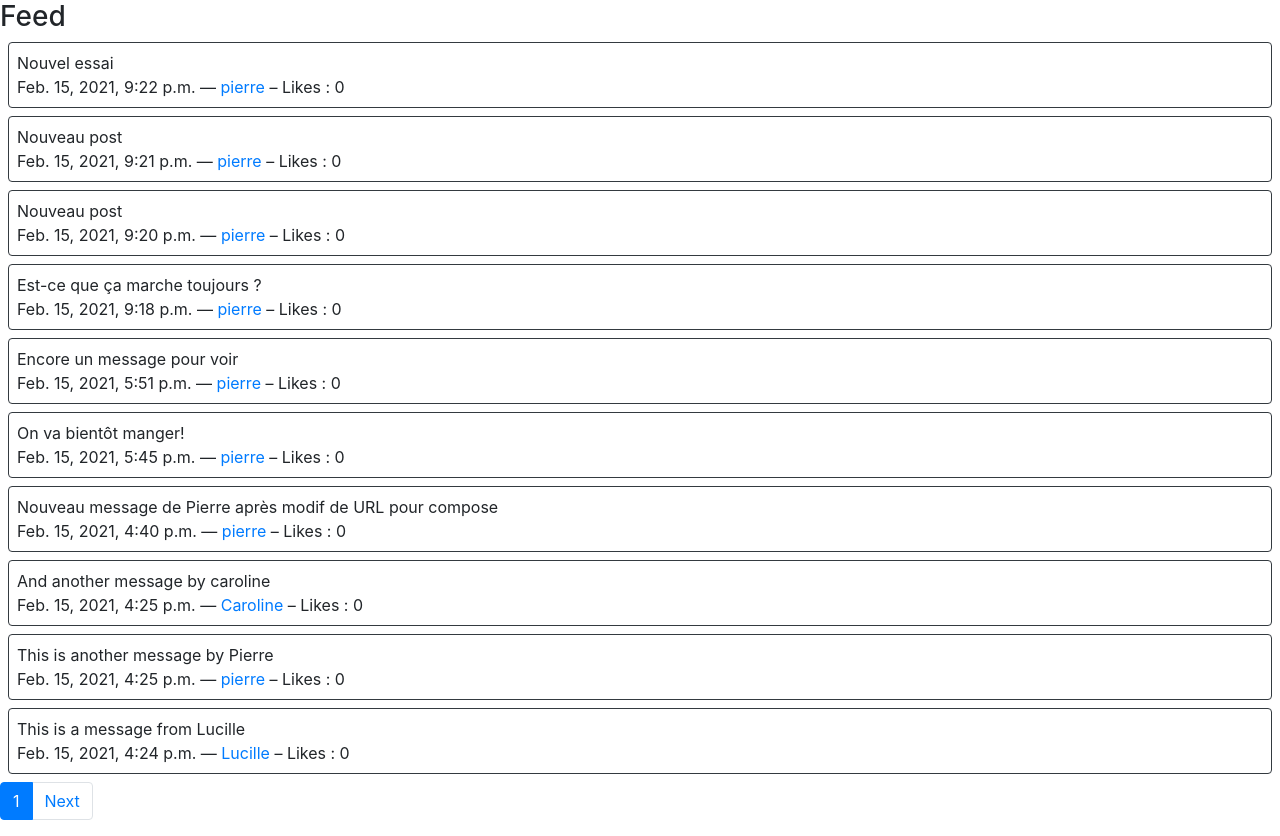
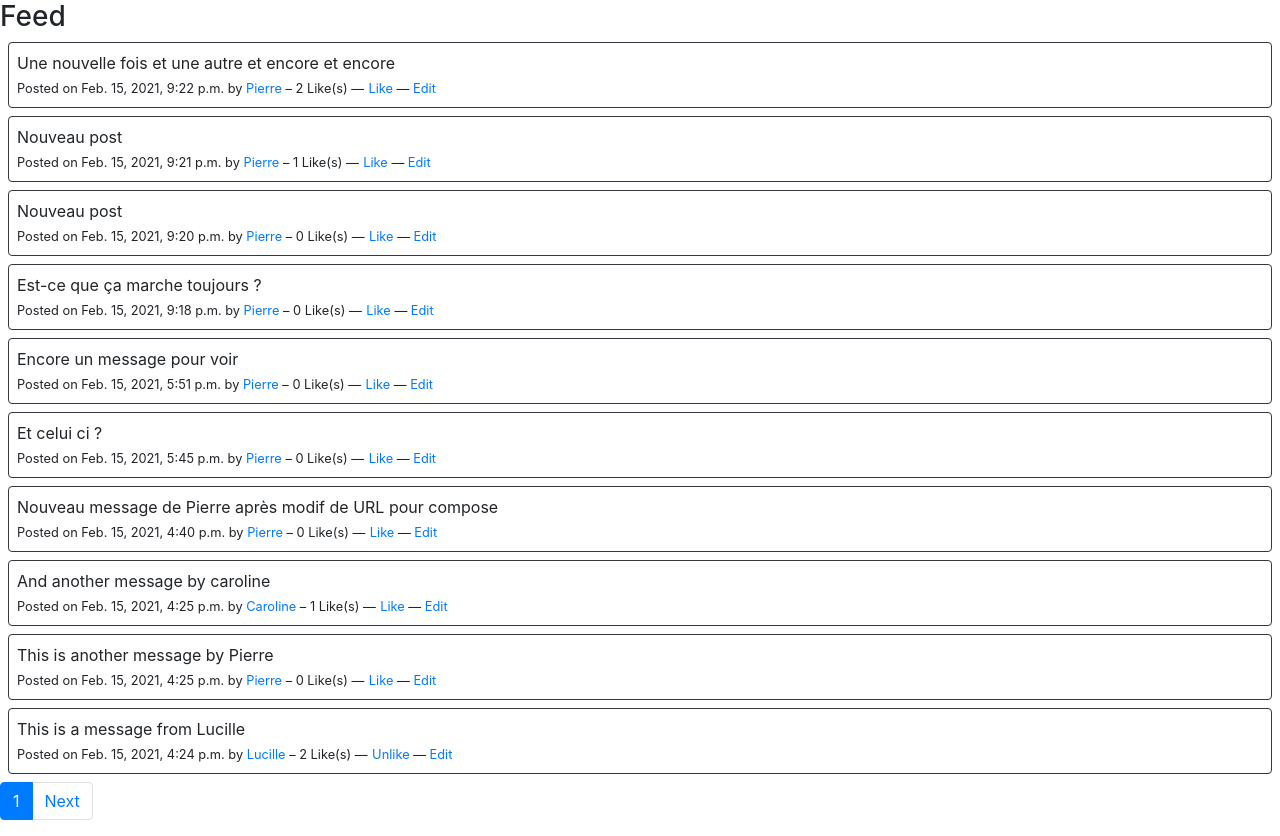
Before and after one commit to palexthom/CS50w, a Django app: page /posts in a window 1280 px wide. Shown: the part 56-892 px from the top of the page. Run offline with Django 3.2, Linux system fonts and the light colour scheme; a user stored in the database is signed in; data comes from the database, SQL or seed files in the repository; some libraries are stand-ins or nearby versions.

Commit message:
Specification completed

```diff
--- a/project4/network/models.py
+++ b/project4/network/models.py
@@ -3,14 +3,14 @@
 
 
 class User(AbstractUser):
-    following = models.ManyToManyField("User", related_name="followers", blank=True, null=True)
+    following = models.ManyToManyField("User", related_name="followers", blank=True)
 
 
 class Post(models.Model):
     author = models.ForeignKey("User", on_delete=models.CASCADE, related_name="posts", blank=True, null=True)
     timestamp = models.DateTimeField(auto_now_add=True)
     body = models.TextField(blank=True)
-    likes = models.IntegerField(default=0)
+    likes = models.ManyToManyField("User", related_name="likers", blank=True)
 
     def serialize(self):
         return {
--- a/project4/network/static/network/index.js
+++ b/project4/network/static/network/index.js
@@ -93,3 +93,57 @@
     window.location.replace(document.querySelector("#url-unfollow").dataset.url);
 
 }
+
+function on_edit(contents){
+    console.log("J'ai cliqué")
+    console.log(contents)
+    const div = document.getElementById(contents)
+    var body = div.innerHTML
+    div.innerHTML = `<textarea class="form-control" id="compose-${contents}">${body}</textarea><button class="btn btn-primary my-2" onclick="update_post(${contents})">Update</button>`
+}
+
+function on_like(contents){
+    console.log("Someone liked/unliked")
+    console.log
+    var anchor = document.getElementById(`like-${contents}`)
+    var likes = document.getElementById(`likenr-${contents}`)
+    var likesnr = parseInt(document.getElementById(`likenr-${contents}`).innerHTML)
+    console.log(anchor.innerHTML)
+    fetch(`/like/${contents}`, {
+      method: 'PUT',
+      body: JSON.stringify({
+         liked: "unliked"
+      })
+    })
+    console.log(anchor.innerHTML)
+    if (anchor.innerHTML == "Like"){
+        anchor.innerHTML = "Unlike"
+        likes.innerHTML = likesnr + 1
+        console.log("Should be updated")
+    }
+    else{
+        anchor.innerHTML = "Like"
+        likes.innerHTML = likesnr - 1
+        console.log("Should be updated")
+    }
+}
+
+
+function update_post(contents){
+    console.log("Updating post")
+    console.log(contents)
+    console.log(document.getElementById(`compose-${contents}`).value)
+    fetch(`/edit/${contents}`, {
+      method: 'PUT',
+      body: JSON.stringify({
+         body: document.getElementById(`compose-${contents}`).value
+      })
+    })
+    .then(response => {
+        console.log(response.status)
+        if (response.status != 204){
+            alert('could not update post')
+        }
+    })
+    .then(window.location.reload());
+}
--- a/project4/network/templates/network/index.html
+++ b/project4/network/templates/network/index.html
@@ -39,9 +39,14 @@
             <h3>Feed</h3>
             {% for post in page_obj %}
             <div class='border border-dark rounded p-2 m-2 bg-white'>
-                <div>{{post.body}}</div>
+                <div id="{{post.0.id}}">{{post.0.body}}</div>
                 <div>
-                    {{post.timestamp}} — <a href="{% url 'user' post.author %}">{{ post.author }}</a> – Likes : {{ post.likes }}
+                    <small>Posted on {{post.0.timestamp}} by <a href="{% url 'user' post.0.author %}">{{ post.0.author }}</a> – <span id="likenr-{{post.0.id}}">{{post.0.likes.count}}</span> Like(s) —</small>
+                    {% if post.1 %}
+                        <small><a id="like-{{post.0.id}}" href="#" onclick=on_like({{post.0.id}})>Unlike</a> — <a href="#" onclick=on_edit({{post.0.id}})>Edit</a></small>
+                    {% else %}
+                        <small><a id="like-{{post.0.id}}" href="#" onclick=on_like({{post.0.id}})>Like</a> — <a href="#" onclick=on_edit({{post.0.id}})>Edit</a></small>
+                    {% endif %}
                 </div>
             </div>
             {% endfor %}
@@ -70,9 +75,6 @@
               {% endif %}
           </ul>
 
-
-
-
         </nav>
 
 {% endif %}
--- a/project4/network/urls.py
+++ b/project4/network/urls.py
@@ -10,6 +10,8 @@
     path("register", views.register, name="register"),
     path("posts/compose", views.compose, name='compose'),
     path("posts", views.posts, name='posts'),
+    path("edit/<int:post_id>", views.edit, name='edit'),
+    path("like/<int:post_id>", views.like, name='like'),
     path("user/<str:user_name>", views.user, name='user'),
     path("follow/<str:username>", views.follow, name='follow'),
     path("unfollow/<str:username>", views.unfollow, name='unfollow'),
--- a/project4/network/views.py
+++ b/project4/network/views.py
@@ -8,6 +8,7 @@
 from django.views.decorators.csrf import csrf_exempt
 from django.core.paginator import Paginator
 from django.views.generic import ListView
+from django.core.exceptions import ObjectDoesNotExist
 
 from .models import User, Post
 
@@ -116,12 +117,70 @@
     # Order posts
     print("Let's order posts")
     posts = posts.order_by("-timestamp").all()
-    paginator = Paginator(posts, 10)
+    print(posts)
+
+    posts_with_like = []
+    # For each post, we need to know if user has liked or not
+    for post in posts:
+        likers = [user for user in post.likes.all()]
+        print(likers)
+        print(request.user in likers)
+        posts_with_like.append((post, request.user in likers))
+
+    paginator = Paginator(posts_with_like, 10)
     page_number = request.GET.get('page')
     page_obj = paginator.get_page(page_number)
 
     print("Let's render homepage")
     return render(request, "network/index.html", {'page_obj': page_obj})
+
+
+@csrf_exempt
+@login_required
+def edit(request, post_id):
+    # if user is author and request is PUT, edit the post
+    if request.method == "PUT":
+        try:
+            post = Post.objects.get(id=post_id)
+        except ObjectDoesNotExist:
+            return JsonResponse({"error": "Post not found."}, status=404, safe=False)
+
+        print(post.author)
+        print(request.user)
+        if post.author == request.user:
+            data = json.loads(request.body)
+            if data.get("body") is not None:
+                post.body = data["body"]
+                post.save()
+                return HttpResponse(status=204)
+            else:
+                return JsonResponse({
+                    "error": "Post content cannot be empty."
+                }, status=400)
+        else:
+            return JsonResponse({
+                "error": "Only author can edit his posts"
+            }, status=400)
+
+    else:
+        return JsonResponse({"error": "Request must be PUT"}, status=404, safe=False)
+
+@csrf_exempt
+@login_required
+def like(request, post_id):
+    # if user in likelist, we remove it, otherwise add it
+    if request.method == "PUT":
+        try:
+            post = Post.objects.get(id=post_id)
+        except ObjectDoesNotExist:
+            return JsonResponse({"error": "Post not found."}, status=404, safe=False)
+
+        if request.user in post.likes.all():
+            post.likes.remove(request.user)
+        else:
+            post.likes.add(request.user)
+        post.save()
+        return HttpResponse(status=204)
 
 
 def following(request):
@@ -146,7 +205,16 @@
     # Order posts
     print("Let's order posts")
     posts = posts.order_by("-timestamp").all()
-    paginator = Paginator(posts, 10)
+
+    posts_with_like = []
+    # For each post, we need to know if user has liked or not
+    for post in posts:
+        likers = [user for user in post.likes.all()]
+        print(likers)
+        print(request.user in likers)
+        posts_with_like.append((post, request.user in likers))
+
+    paginator = Paginator(posts_with_like, 10)
     page_number = request.GET.get('page')
     page_obj = paginator.get_page(page_number)
 
@@ -187,7 +255,16 @@
         # Order posts
         print("Let's order posts")
         posts = posts.order_by("-timestamp").all()
-        paginator = Paginator(posts, 10)
+
+        posts_with_like = []
+        # For each post, we need to know if user has liked or not
+        for post in posts:
+            likers = [user for user in post.likes.all()]
+            print(likers)
+            print(request.user in likers)
+            posts_with_like.append((post, request.user in likers))
+
+        paginator = Paginator(posts_with_like, 10)
         page_number = request.GET.get('page')
         page_obj = paginator.get_page(page_number)
 
```
Also changed, not shown: project4/db.sqlite3.
